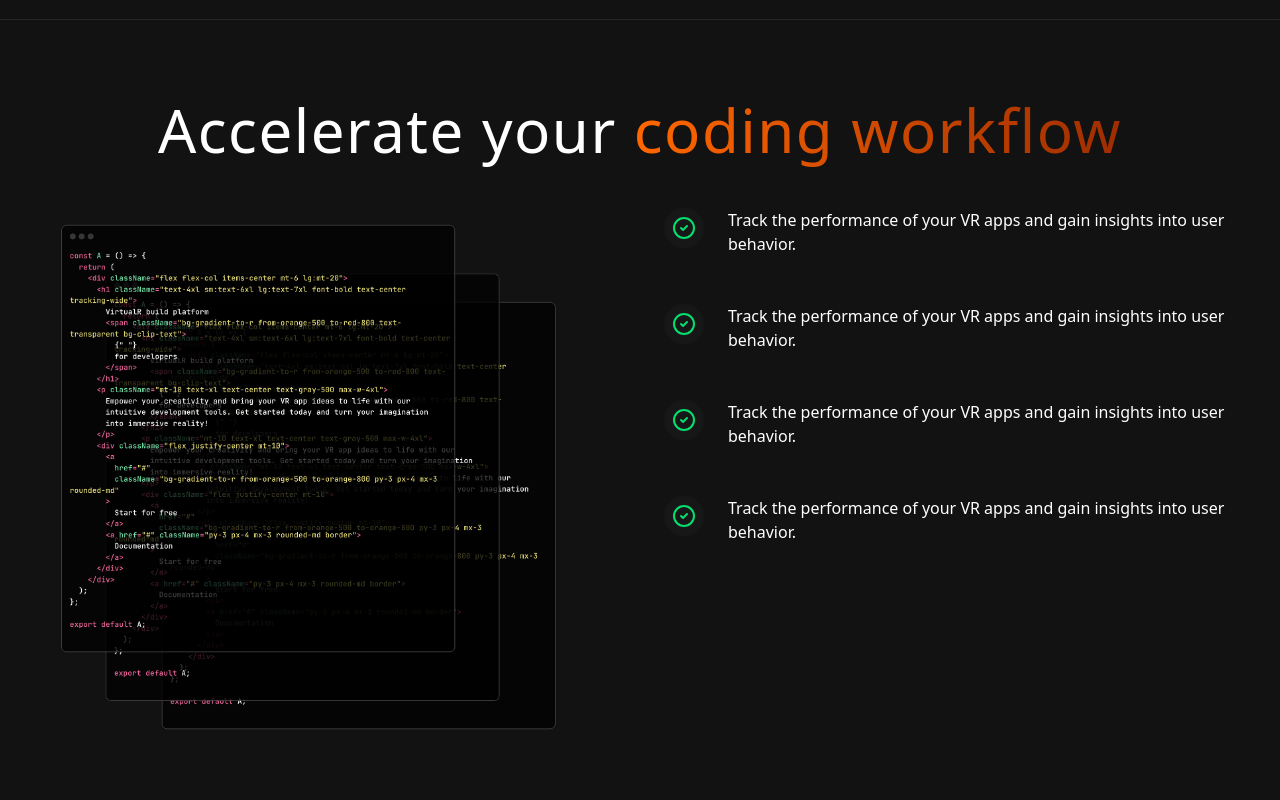
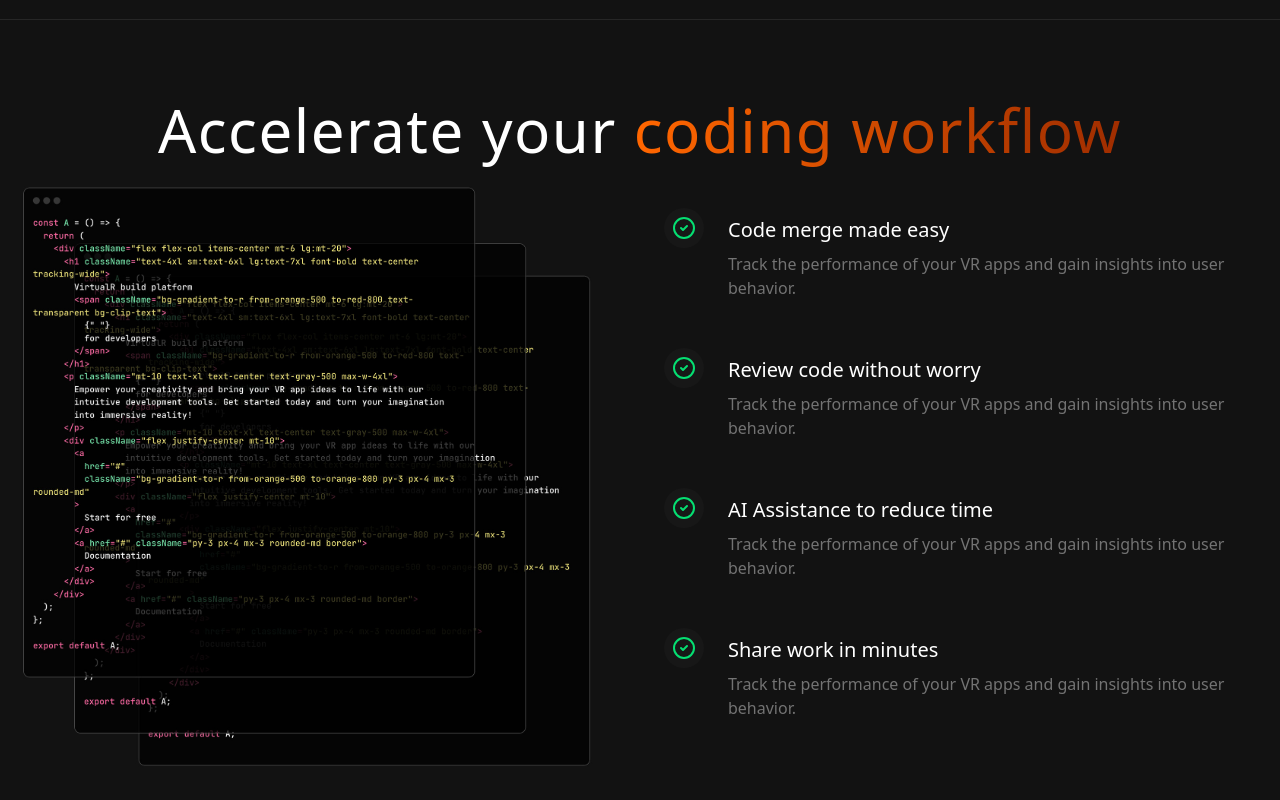
Before and after one commit to thekamiyeoladipo/virtual-labs, a React (Vite) app: page / in a window 1280 px wide. Shown: the part 1585-2385 px from the top of the page. Built offline with nearby package versions, Linux system fonts and the light colour scheme.

Commit message:
Update Workflow component layout for better spacing and item display - Wordflow component done

```diff
--- a/src/components/Workflow.jsx
+++ b/src/components/Workflow.jsx
@@ -21,7 +21,7 @@
       </h2>
       <div className="flex flex-wrap justify-center">
         {/* left column */}
-        <div className="p-12 w-full lg:w-1/2">
+        <div className="p-2 w-full lg:w-1/2">
           <img src={codeImg} alt="" />
         </div>
         {/* right column */}
@@ -38,7 +38,8 @@
                 <CheckCircle2 className="h-6 w-6" />
               </div>
               <div className='mt-'>
-                <h5 className=''>{item.description}</h5>
+                <h5 className='mt-2 mb-2 text-xl'>{item.title}</h5>
+                <p className='text-md text-neutral-500'>{item.description}</p>
               </div>
             </div>
           ))}
```
